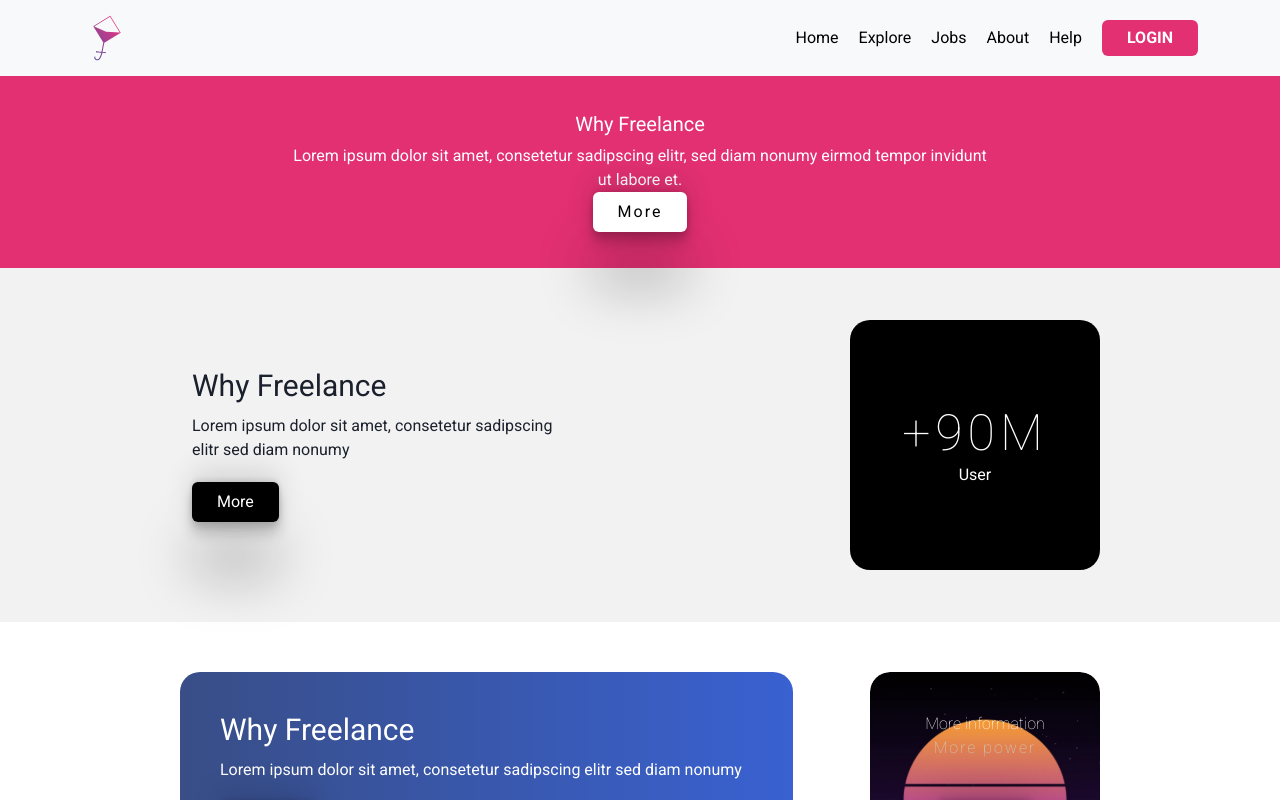
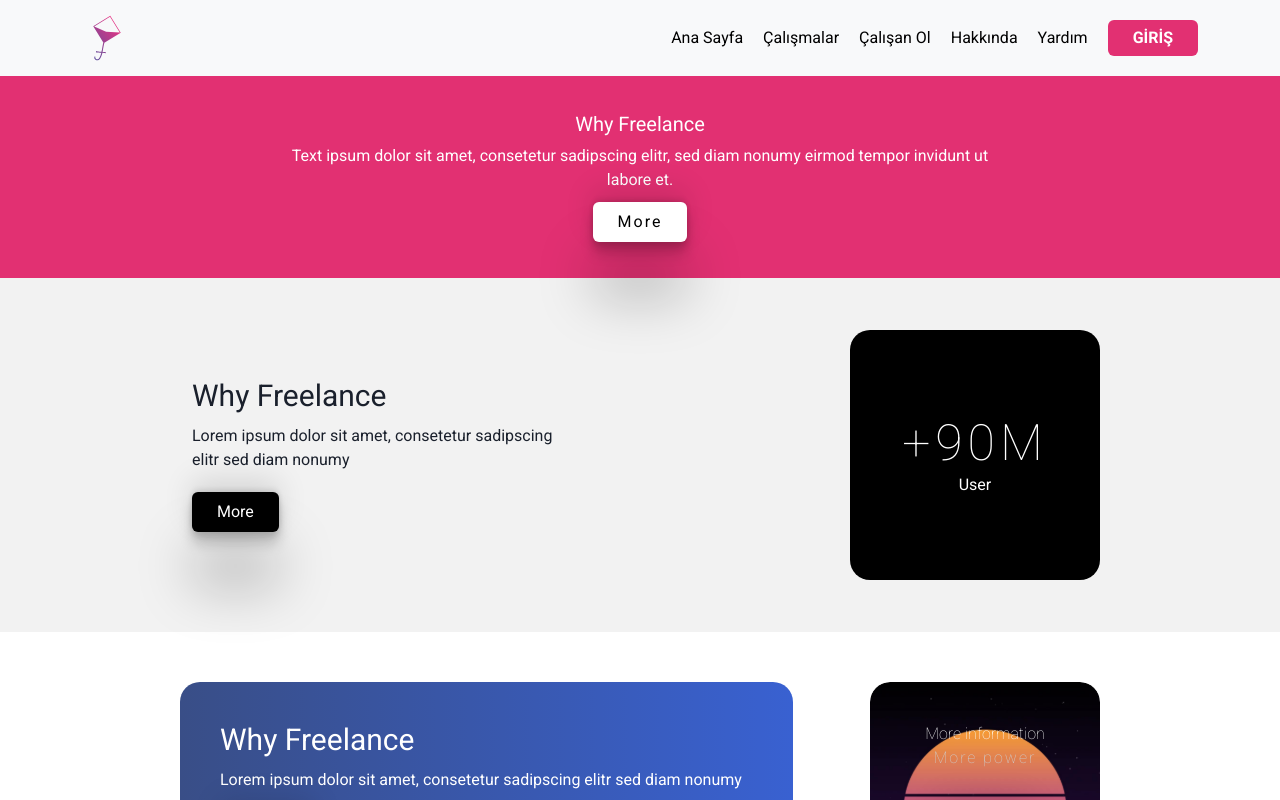
Before and after one commit to rumeysa8804/freepsiko-front, a React (Create React App) app: page / in a window 1280 px wide. Shown: the top 800 px of the page. Built offline with nearby package versions, Linux system fonts and the light colour scheme.

Commit message:
added pink section modal

```diff
--- a/src/components/navbar/navbar.js
+++ b/src/components/navbar/navbar.js
@@ -22,23 +22,23 @@ function NavScrollExample() {
             navbarScroll
           ></Nav>
           <Link className={styles.navbar_link} to="/">
-            <div className={`${styles.navbar_navlink}`}>Home</div>
+            <div className={`${styles.navbar_navlink}`}>Ana Sayfa</div>
           </Link>
           <Link className={styles.navbar_link} to="/">
-            <div className={`${styles.navbar_navlink}`}>Explore</div>
+            <div className={`${styles.navbar_navlink}`}>Çalışmalar</div>
           </Link>
           <Link className={styles.navbar_link} to="/jobs">
-            <div className={`${styles.navbar_navlink}`}>Jobs</div>
+            <div className={`${styles.navbar_navlink}`}>Çalışan Ol</div>
           </Link>
           <Link className={styles.navbar_link} to="/">
-            <div className={`${styles.navbar_navlink}`}>About</div>
+            <div className={`${styles.navbar_navlink}`}>Hakkında</div>
           </Link>
           <Link className={styles.navbar_link} to="/">
-            <div className={`${styles.navbar_navlink}`}>Help</div>
+            <div className={`${styles.navbar_navlink}`}>Yardım</div>
           </Link>
           <Link className={styles.navbar_link} to="/login">
             <button variant="" className={`${styles.navbar_button} rounded`}>
-              Login
+            GİRİŞ
             </button>
           </Link>
         </Navbar.Collapse>
--- a/src/components/pink/pink.js
+++ b/src/components/pink/pink.js
@@ -2,8 +2,19 @@ import Button from 'react-bootstrap/Button';
 import Card from 'react-bootstrap/Card';
 import styles from "../pink/pink.module.css"
 import Col from "react-bootstrap/Col";
-
+import logo from "../../img/logo.svg";
+import { useDisclosure } from '@chakra-ui/react'
+import {
+  Modal,
+  ModalOverlay,
+  ModalContent,
+  ModalHeader,
+  ModalFooter,
+  ModalBody,
+  ModalCloseButton,
+} from '@chakra-ui/react'
 export function Pink() {
+  const { isOpen, onOpen, onClose } = useDisclosure()
   return (
     <Card className={`text-center ${styles.pink_card}`}>
       <Card.Body>
@@ -11,12 +22,34 @@ export function Pink() {
         <Card.Text>
             <Col className={styles.col} xs={9} sm={8} md={7} lg={7} >
 
-        Lorem ipsum dolor sit amet, consetetur sadipscing elitr, sed diam nonumy
+        Text ipsum dolor sit amet, consetetur sadipscing elitr, sed diam nonumy
 eirmod tempor invidunt ut labore et.
             </Col>
         </Card.Text>
-        <Button className={styles.button} variant="primary">More</Button>
+        <Button  onClick={onOpen} className={styles.button} variant="primary">More</Button>
       </Card.Body>
+      <Modal onClose={onClose} isOpen={isOpen} isCentered>
+        <ModalOverlay       bg='blackAlpha.300'
+      backdropFilter='blur(10px) ' />
+        <ModalContent  bg='blackAlpha.200' style={{border: "1px solid white", borderRadius: "15px"}}
+      backdropFilter='blur(50px)'>
+          {/* <ModalHeader style={{color: "white"}}>Why freelance</ModalHeader> */}
+          <ModalCloseButton style={{backgroundColor: "white", borderRadius: "20px"}} />
+          <ModalBody>
+            <div style={{color: "white", marginTop: "40px", fontSize: "18px", fontWeight: 700}}>
+            Why freelance
+            </div>
+            <div className={styles.modal_text}>
+
+          Lorem ipsum dolor sit amet, consetetur sadipscing elitr, sed diam nonumy eirmod tempor invidunt ut labore et dolore magna aliquyam erat, sed diam voluptua. At vero eos et accusam et justo duo dolores et ea rebum. Stet clita kasd gubergren, no sea takimata sanctus est Lorem ipsum dolor sit amet. Lorem ipsum dolor sit amet, consetetur sadipscing elitr, sed diam nonumy eirmod tempor invidunt
+            </div>
+            <button className={styles.modal_button} onClick={onClose}>Çalışan Ol!</button>
+          </ModalBody>
+          <ModalFooter>
+            <img className={styles.modal_logo} src={logo}/>
+          </ModalFooter>
+        </ModalContent>
+      </Modal>
     </Card>
   );
 }
--- a/src/components/pink/pink.module.css
+++ b/src/components/pink/pink.module.css
@@ -17,6 +17,7 @@
     padding: 8px 25px;
     box-shadow: rgba(0, 0, 0, 0.25) 0px 54px 55px, rgba(0, 0, 0, 0.12) 0px -12px 30px, rgba(0, 0, 0, 0.12) 0px 4px 6px, rgba(0, 0, 0, 0.17) 0px 12px 13px, rgba(0, 0, 0, 0.09) 0px -3px 5px;
     transition: all 0.5s;
+    margin-top: 10px;
 }
 .button:hover{
     background-color: rgb(0, 0, 0);
@@ -32,3 +33,48 @@
     box-shadow: rgba(255, 255, 255, 0.25) 0px 54px 55px, rgba(255, 255, 255, 0.12) 0px -12px 30px, rgba(255, 255, 255, 0.12) 0px 4px 6px, rgba(255, 255, 255, 0.17) 0px 12px 13px, rgba(255, 255, 255, 0.09) 0px -3px 5px;
 
 }
+
+
+/* Modal */
+.pink_modal_container{
+    /* background-color: #c56868; */
+    display: flex;
+    justify-content: center;
+    align-items: center;
+    height: 100vh;
+    margin: 0;
+    padding: 0;
+}
+.pink_modal_container_div_1{
+    /* margin: auto; */
+    background-color: initial;
+    height: 92vh;
+    display: flex;
+    justify-content: center;
+    align-items: center;
+}
+.pink_modal_container_div{
+    /* margin: auto; */
+    background-color: #4b0f0f;
+    /* height: 100vh; */
+    display: flex;
+    justify-content: center;
+    align-items: center;
+}
+.modal_text{
+    color: white;
+}
+.modal_button{
+    /* style={{backgroundColor: "#000", border: 0, color: "#fff"}}  */
+    background-color: white;
+    color: black;
+    border: 0;
+    border-radius: 10px;
+    padding: 8px 25px;
+    display: inline-block;
+    margin-top: 20px;
+
+}
+.modal_logo{
+    width: 40px;
+}
```
